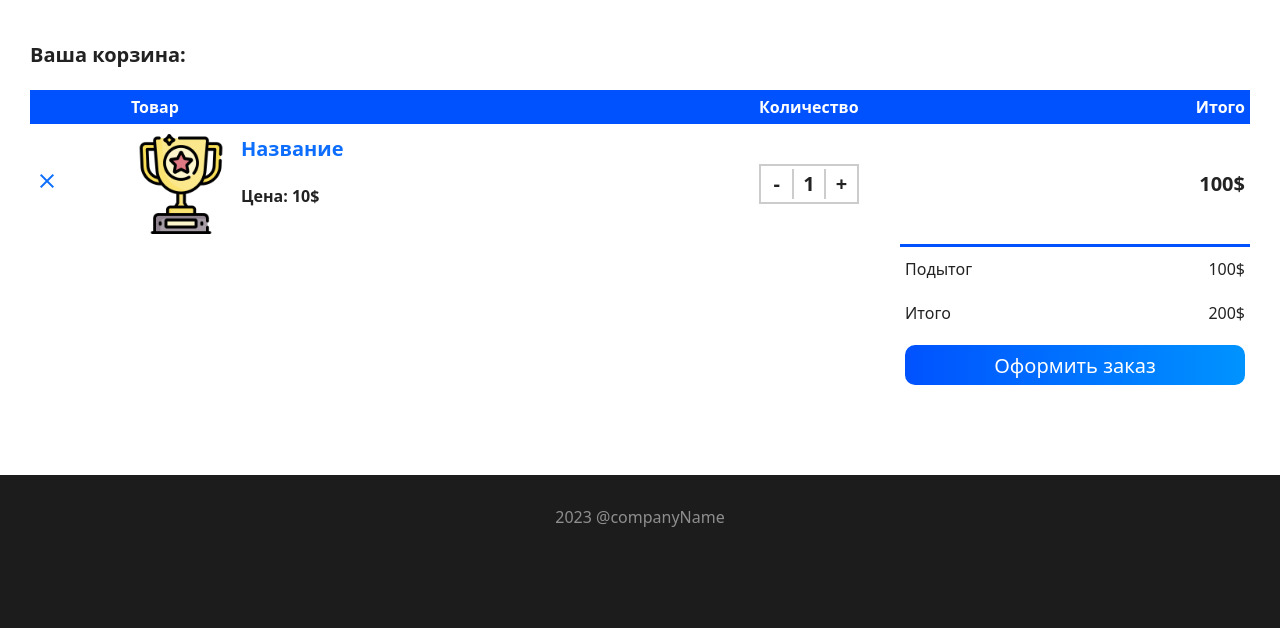
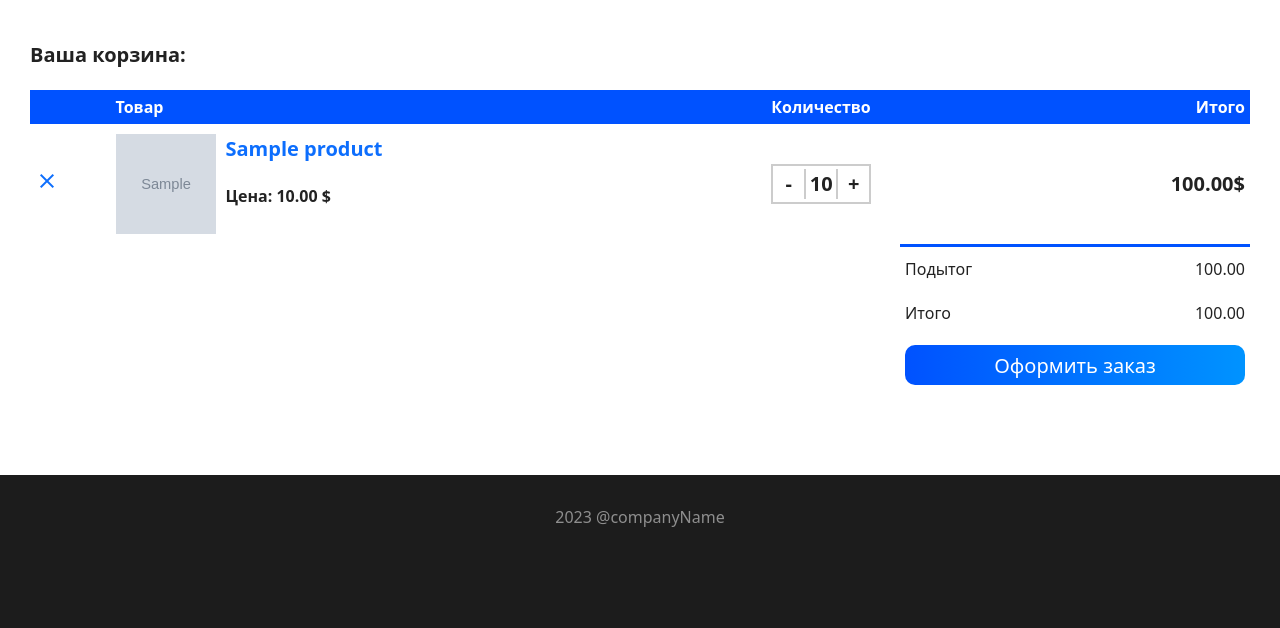
Before and after one commit to AlexDyakonov/django-shop-example, a Django app: page /cart/ in a window 1280 px wide. Shown: the part 59-687 px from the top of the page. Run offline with Django 4.2, Linux system fonts and the light colour scheme; a user stored in the database is signed in; tables that the repository leaves empty hold one stand-in row (values such as "Sample post"); grey boxes marked "Sample" are stand-in pictures; parts of the project's set-up code (start-up, migrations or seed data) failed here and were passed over.

Commit message:
Added dynamic cart

```diff
--- a/shop/core/views.py
+++ b/shop/core/views.py
@@ -62,7 +62,6 @@ def show_item(request, pid):
     item = get_object_or_404(Product, pid=pid)
     products = Product.objects.filter(category=item.category)
 
-
     content = {
         'title': item.title,
         'item': item,
@@ -117,11 +116,16 @@ def show_cart(request):
         messages.warning(request, "Вам необходимо войти в аккаунт.")
         return redirect("core:home")
 
-    user = request.user
+    cart_tuple = Cart.objects.get_or_create(user=request.user)
+    cart = cart_tuple[0]
+
+    cart_items = CartItem.objects.filter(cart = cart)
 
     content = {
         'title': 'Корзина',
-        "categories": categories,
+        'categories': categories,
+        'cart_items': cart_items,
+        'cart': cart,
     }
     return render(request, 'core/cart.html', content)
 
--- a/shop/static/assets/js/functions.js
+++ b/shop/static/assets/js/functions.js
@@ -3,8 +3,8 @@ const plus = document.querySelector(".plus"),
     minus = document.querySelector(".minus"),
     num = document.querySelector(".num");
 
-let min = 1;
-let a = min;
+
+let a = num;
 
 plus.addEventListener("click", ()=>{
     a++;
@@ -71,3 +71,52 @@ $(".to-cart-btn").on("click", function(event){
     }
 
 })
+
+// remove from cart
+$(".to-cart-btn").on("click", function(event){
+    event.preventDefault();
+
+    if (is_authenticated) {
+        var numText = document.querySelector('.num').textContent;
+        var csrf_token = $("input[name='csrfmiddlewaretoken']").val();
+
+        let product_id = $(".product-id").val();
+        let product_country = $("#soflow").val();
+        let quantity = parseInt(numText);
+        let product_price = $(".product-price").val();
+        let this_val = $(this)
+
+
+        console.log("Id:", product_id)
+        console.log("Country ID:", product_country)
+        console.log("Item qty:", quantity)
+        console.log("Price:", product_price)
+        console.log("CSRF Token:", "{{ csrf_token }}");
+
+        $.ajaxSetup({
+            headers: { "X-CSRFToken": "{{ csrf_token }}" }
+        });
+        $.ajax({
+            type: 'POST',
+            url: '/add-to-cart',
+            data:{
+                'id': product_id,
+                'country': product_country,
+                'qty': quantity,
+                'price': product_price,
+            },
+            dataType: 'json',
+            beforeSend: function(xhr, settings) {
+                xhr.setRequestHeader("X-CSRFToken", csrf_token); // csrf_token - значение токена
+                console.log("Adding product to cart...")
+            },
+            success: function(){
+                this_val.html("Добавлено")
+                console.log("Added product to cart.")
+            },
+        })
+    } else {
+        alert("Пользователь не авторизован. Войдите в систему, чтобы добавить товар в корзину.");
+    }
+
+})
--- a/shop/templates/core/cart.html
+++ b/shop/templates/core/cart.html
@@ -29,21 +29,25 @@
               </tr>
             </thead>
             <tbody>
-
+              {% for cart_item in cart_items %}
               <tr>
                 <td>
-                  <a href="#">
-                    <span class="material-symbols-outlined">
-                      close
-                    </span>
-                  </a>
+
+                  <form action="POST">
+                    <a class="remove_from_cart" href="#">
+                      <span class="material-symbols-outlined">
+                        close
+                      </span>
+                    </a>
+                  </form>
+
                 </td>
                 <td>
                   <div class="cart-info">
-                    <img width="100px" height="100px" src="{% static './assets/img/core-img/reputation.png' %}" alt="">
+                    <img width="100px" height="100px" src="{{ cart_item.image.url }}" alt="">
                     <div class="item-info">
-                      <p> <a href="#"> Название </a> </p>
-                      <small>Цена: 10$</small>
+                      <p> <a href="{% url 'core:item' pid=cart_item.product.pid %}"> {{ cart_item.product.title }} </a> </p>
+                      <small>Цена:  {{ cart_item.product.price }}  $</small>
                     </div>
                   </div>
 
@@ -51,17 +55,17 @@
                 <td>
                   <div class="wrapper">
                     <span class="minus">-</span>
-                    <span class="num">1</span>
+                    <span class="num"> {{ cart_item.quantity }} </span>
                     <span class="plus">+</span>
                   </div>
                 </td>
                 <td>
                   <div class="item-info">
-                    100$
+                    {{ cart_item.total_price }}$
                   </div>
                 </td>
               </tr>
-
+              {% endfor %}
             </tbody>
           </table>
 
@@ -69,11 +73,11 @@
             <table>
               <tr>
                 <td>Подытог</td>
-                <td>100$</td>
+                <td>{{cart.total_price}}</td>
               </tr>
               <tr>
                 <td>Итого</td>
-                <td>200$</td>
+                <td>{{cart.total_price}}</td>
               </tr>
               <tr>
                 <td colspan="2">
```
